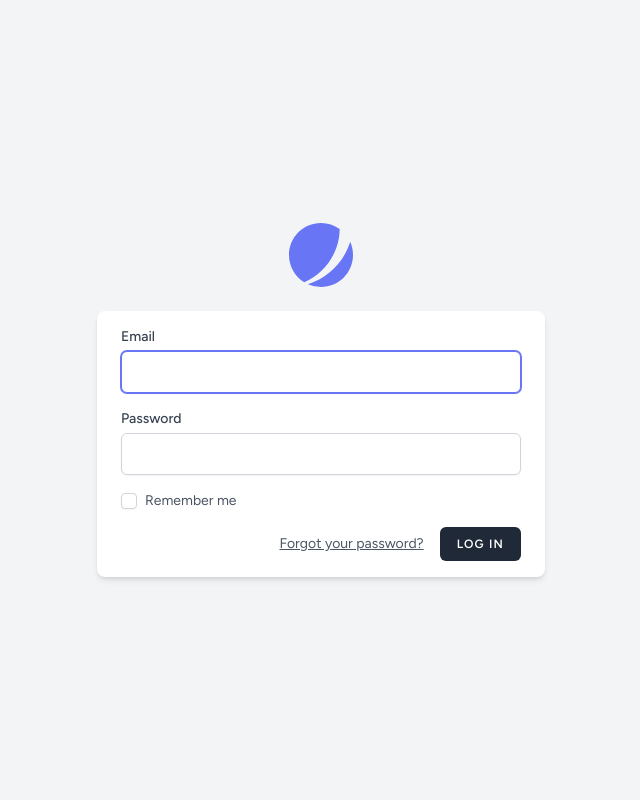
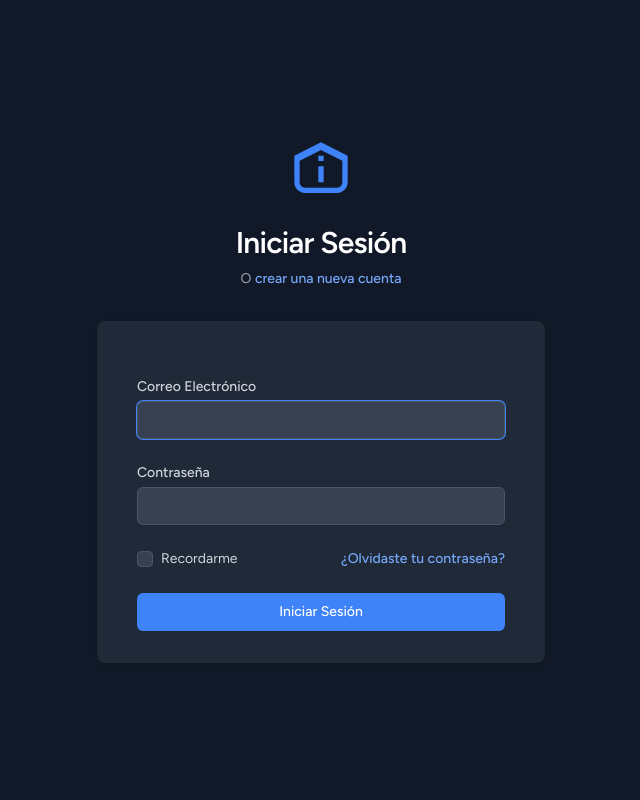
Before and after one commit to DeathPaul1125/credihome, a Laravel app: page /login in a window 1280 px wide. Shown: the whole page, without its empty margins (319-959 px from the left). Run offline with Laravel 12, Linux system fonts and the light colour scheme; data comes from the database, SQL or seed files in the repository; style sheets or scripts are compiled from the project's sources; parts of the project's set-up code (start-up, migrations or seed data) failed here and were passed over; some libraries are stand-ins or nearby versions.

Commit message:
Correccion con el login y la imagen del mismo

```diff
--- a/resources/views/auth/login.blade.php
+++ b/resources/views/auth/login.blade.php
@@ -1,9 +1,51 @@
-<x-guest-layout>
-    <x-authentication-card>
-        <x-slot name="logo">
-            <x-authentication-card-logo />
-        </x-slot>
+<!DOCTYPE html>
+<html lang="{{ str_replace('_', '-', app()->getLocale()) }}" class="dark">
+<head>
+    <meta charset="utf-8">
+    <meta name="viewport" content="width=device-width, initial-scale=1">
+    <meta name="csrf-token" content="{{ csrf_token() }}">
 
+    <title>{{ config('app.name', 'CrediHome') }} - Iniciar Sesión</title>
+
+    <!-- Fonts -->
+    <link rel="preconnect" href="https://fonts.bunny.net">
+    <link href="https://fonts.bunny.net/css?family=figtree:400,500,600&display=swap" rel="stylesheet" />
+
+    <!-- Scripts -->
+    @vite(['resources/css/app.css', 'resources/js/app.js'])
+    @stack('styles')
+</head>
+<body class="bg-gray-50 dark:bg-gray-900">
+
+    <div class="flex min-h-screen flex-col justify-center py-12 sm:px-6 lg:px-8">
+        <div class="sm:mx-auto sm:w-full sm:max-w-md">
+            @php
+                $configuracion = \App\Models\Configuracion::first();
+            @endphp
+            @if($configuracion && $configuracion->logo_login)
+                <div class="flex justify-center">
+                    <img src="{{ Storage::url($configuracion->logo_login) }}" alt="Logo" class="h-16 w-auto">
+                </div>
+            @else
+                <div class="flex justify-center">
+                    <svg class="h-16 w-auto text-blue-600 dark:text-blue-500" viewBox="0 0 24 24" fill="currentColor">
+                        <path d="M12 2L2 7V17C2 19.21 3.79 21 6 21H18C20.21 21 22 19.21 22 17V7L12 2ZM12 4.84L20 8.92V17C20 18.1 19.1 19 18 19H6C4.9 19 4 18.1 4 17V8.92L12 4.84ZM11 11H13V17H11V11ZM11 7H13V9H11V7Z"/>
+                    </svg>
+                </div>
+            @endif
+            <h2 class="mt-6 text-center text-3xl font-bold tracking-tight text-gray-900 dark:text-white">
+                Iniciar Sesión
+            </h2>
+            <p class="mt-2 text-center text-sm text-gray-600 dark:text-gray-400">
+                O
+                <a href="{{ route('register') }}" class="font-medium text-blue-600 hover:text-blue-500 dark:text-blue-400">
+                    crear una nueva cuenta
+                </a>
+            </p>
+        </div>
+
+        <div class="mt-8 sm:mx-auto sm:w-full sm:max-w-md">
+            <div class="bg-white py-8 px-4 shadow sm:rounded-lg sm:px-10 dark:bg-gray-800">
                 <x-validation-errors class="mb-4" />
 
                 @session('status')
@@ -12,37 +54,57 @@
                     </div>
                 @endsession
 
-        <form method="POST" action="{{ route('login') }}">
+                <form method="POST" action="{{ route('login') }}" class="space-y-6">
                     @csrf
 
                     <div>
-                <x-label for="email" value="{{ __('Email') }}" />
-                <x-input id="email" class="block mt-1 w-full" type="email" name="email" :value="old('email')" required autofocus autocomplete="username" />
+                        <label for="email" class="block text-sm font-medium text-gray-700 dark:text-gray-300">
+                            Correo Electrónico
+                        </label>
+                        <div class="mt-1">
+                            <input id="email" name="email" type="email" autocomplete="email" :value="old('email')" required autofocus
+                                class="block w-full appearance-none rounded-md border border-gray-300 px-3 py-2 placeholder-gray-400 shadow-sm focus:border-blue-500 focus:outline-none focus:ring-blue-500 dark:border-gray-600 dark:bg-gray-700 dark:text-white dark:placeholder-gray-400 sm:text-sm">
+                        </div>
                     </div>
 
-            <div class="mt-4">
-                <x-label for="password" value="{{ __('Password') }}" />
-                <x-input id="password" class="block mt-1 w-full" type="password" name="password" required autocomplete="current-password" />
+                    <div>
+                        <label for="password" class="block text-sm font-medium text-gray-700 dark:text-gray-300">
+                            Contraseña
+                        </label>
+                        <div class="mt-1">
+                            <input id="password" name="password" type="password" autocomplete="current-password" required
+                                class="block w-full appearance-none rounded-md border border-gray-300 px-3 py-2 placeholder-gray-400 shadow-sm focus:border-blue-500 focus:outline-none focus:ring-blue-500 dark:border-gray-600 dark:bg-gray-700 dark:text-white dark:placeholder-gray-400 sm:text-sm">
+                        </div>
                     </div>
 
-            <div class="block mt-4">
-                <label for="remember_me" class="flex items-center">
-                    <x-checkbox id="remember_me" name="remember" />
-                    <span class="ms-2 text-sm text-gray-600">{{ __('Remember me') }}</span>
+                    <div class="flex items-center justify-between">
+                        <div class="flex items-center">
+                            <input id="remember_me" name="remember" type="checkbox"
+                                class="h-4 w-4 rounded border-gray-300 text-blue-600 focus:ring-blue-500 dark:border-gray-600 dark:bg-gray-700">
+                            <label for="remember_me" class="ml-2 block text-sm text-gray-900 dark:text-gray-300">
+                                Recordarme
                             </label>
                         </div>
 
-            <div class="flex items-center justify-end mt-4">
                         @if (Route::has('password.request'))
-                    <a class="underline text-sm text-gray-600 hover:text-gray-900 rounded-md focus:outline-none focus:ring-2 focus:ring-offset-2 focus:ring-indigo-500" href="{{ route('password.request') }}">
-                        {{ __('Forgot your password?') }}
+                            <div class="text-sm">
+                                <a href="{{ route('password.request') }}" class="font-medium text-blue-600 hover:text-blue-500 dark:text-blue-400">
+                                    ¿Olvidaste tu contraseña?
                                 </a>
+                            </div>
                         @endif
+                    </div>
 
-                <x-button class="ms-4">
-                    {{ __('Log in') }}
-                </x-button>
+                    <div>
+                        <button type="submit"
+                            class="group relative flex w-full justify-center rounded-md border border-transparent bg-blue-600 py-2 px-4 text-sm font-medium text-white hover:bg-blue-700 focus:outline-none focus:ring-2 focus:ring-blue-500 focus:ring-offset-2 dark:bg-blue-500 dark:hover:bg-blue-600">
+                            Iniciar Sesión
+                        </button>
                     </div>
                 </form>
-    </x-authentication-card>
-</x-guest-layout>
+            </div>
+        </div>
+    </div>
+
+</body>
+</html>
--- a/routes/web.php
+++ b/routes/web.php
@@ -3,7 +3,7 @@
 use Illuminate\Support\Facades\Route;
 
 Route::get('/', function () {
-    return view('welcome');
+    return auth()->check() ? redirect('/dashboard') : redirect('/login');
 });
 
 Route::middleware([
```
Lines whose indentation alone changed are shown as unchanged.
